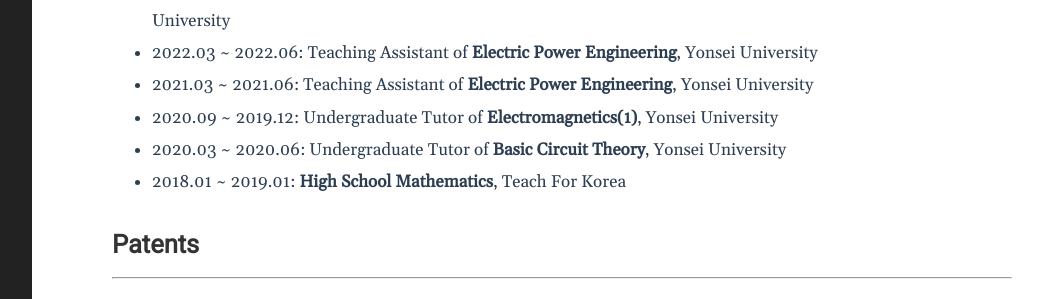
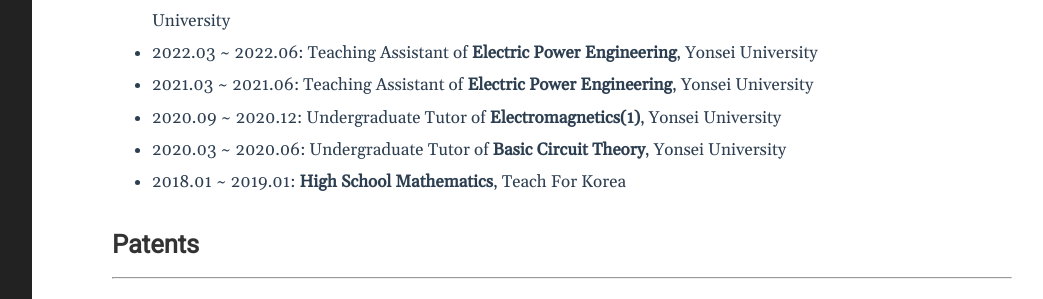
Before and after one commit to spark-yonsei/spark-yonsei.github.io, a Jekyll site: the page built from index.md, in a window 1280 px wide. Shown: the part 1486-1785 px from the top of the page, without its empty margins (188-1231 px from the left). Built offline with Jekyll 4.4.1, drawn with Linux system fonts in a browser that asks for light colours.

Commit message:
Update home.html

```diff
--- a/_includes/home.html
+++ b/_includes/home.html
@@ -78,7 +78,7 @@
      <li>2022.03 ~ 2022.06: Teaching Assistant of <strong>Electrical and Electronic Engineering Capstone Design</strong>, Yonsei University</li>
      <li>2022.03 ~ 2022.06: Teaching Assistant of <strong>Electric Power Engineering</strong>, Yonsei University</li>
      <li>2021.03 ~ 2021.06: Teaching Assistant of <strong>Electric Power Engineering</strong>, Yonsei University</li>
-     <li>2020.09 ~ 2019.12: Undergraduate Tutor of <strong>Electromagnetics(1)</strong>, Yonsei University</li>
+     <li>2020.09 ~ 2020.12: Undergraduate Tutor of <strong>Electromagnetics(1)</strong>, Yonsei University</li>
      <li>2020.03 ~ 2020.06: Undergraduate Tutor of <strong>Basic Circuit Theory</strong>, Yonsei University</li>
      <li>2018.01 ~ 2019.01: <strong>High School Mathematics</strong>, Teach For Korea</li>
     </ul>
```
